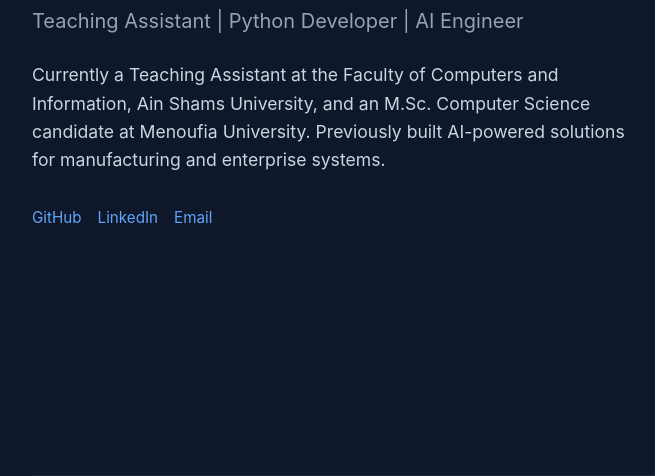
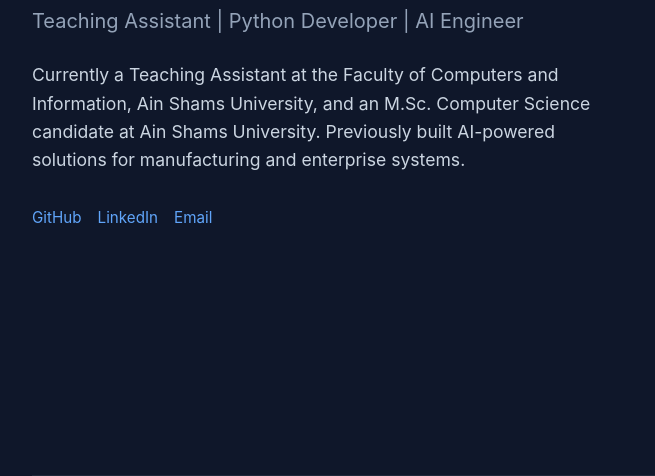
Before and after one commit to Samar-Khalid/Samar-Khalid.github.io, a plain HTML site: page index.html in a window 1280 px wide. Shown: the part 324-800 px from the top of the page, without its empty margins (182-837 px from the left). Drawn offline with Linux system fonts and the light colour scheme.

Commit message:
Correct education: M.Sc. candidate at Ain Shams University

```diff
--- a/index.html
+++ b/index.html
@@ -220,7 +220,7 @@
             <h2>Teaching Assistant | Python Developer | AI Engineer</h2>
             <p>
                 Currently a Teaching Assistant at the Faculty of Computers and Information, Ain Shams University,
-                and an M.Sc. Computer Science candidate at Menoufia University.
+                and an M.Sc. Computer Science candidate at Ain Shams University.
                 Previously built AI-powered solutions for manufacturing and enterprise systems.
             </p>
             <div class="links">
```
